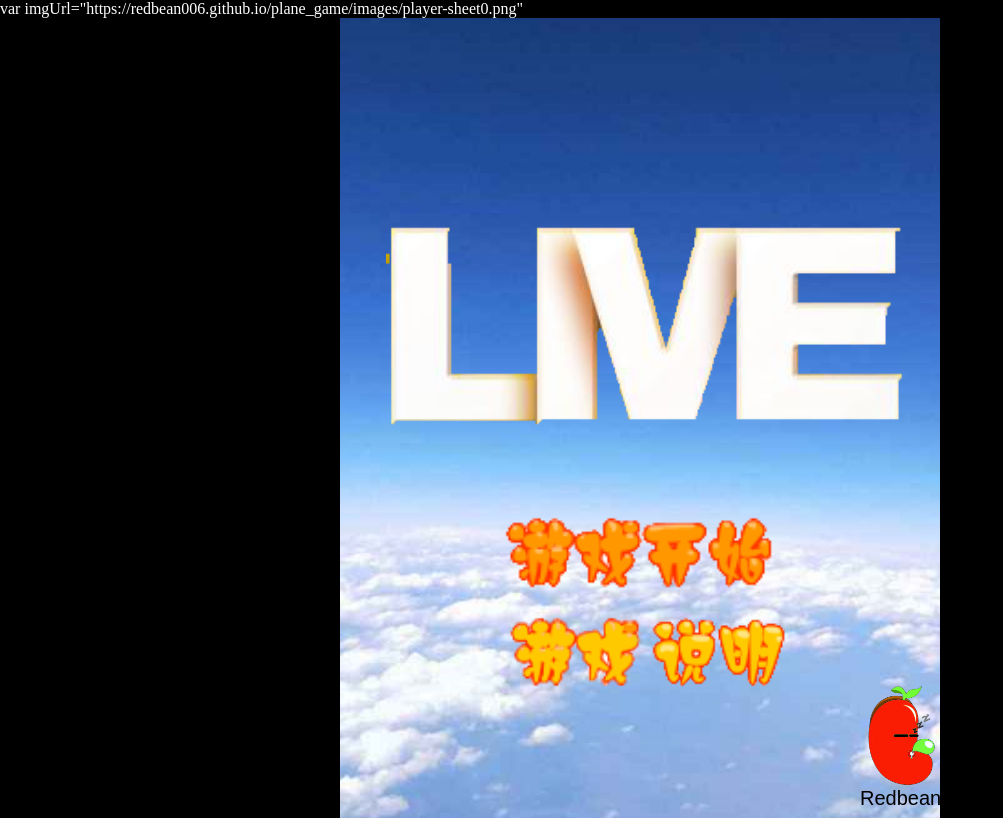
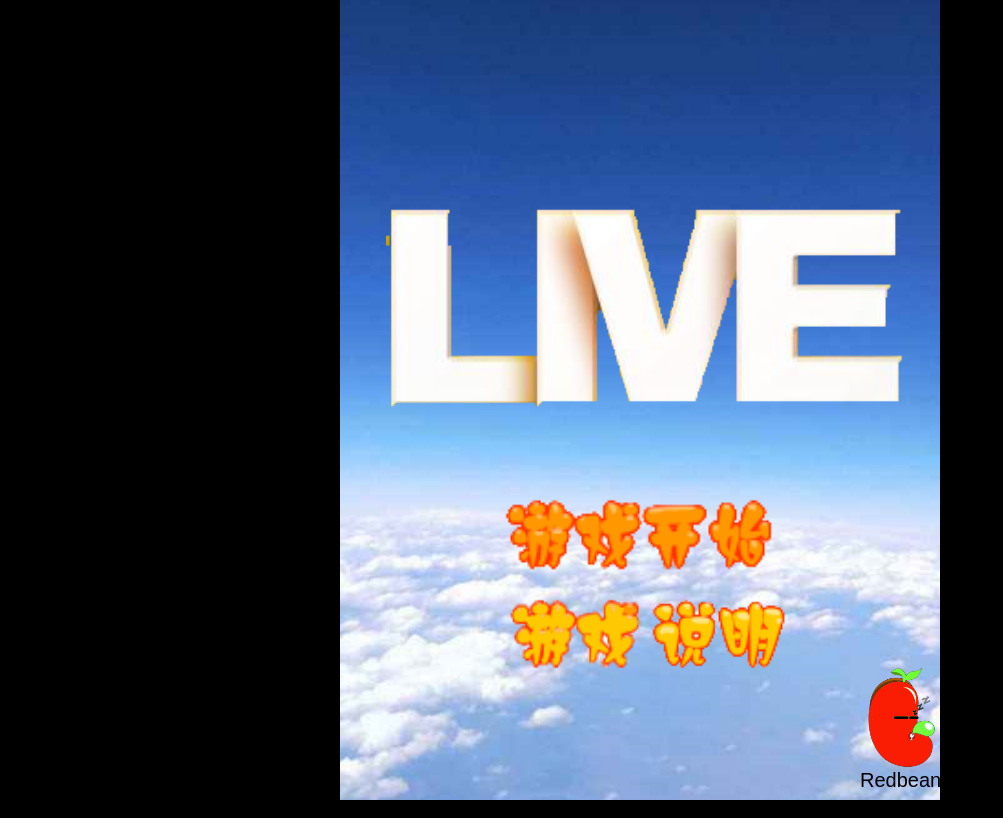
Before and after one commit to redbean006/redbean006.github.io, a plain HTML site: page plane_game/index.html in a window 1280 px wide. Shown: the whole page, without its empty margins (0-1003 px from the left). Drawn offline with Linux system fonts and the light colour scheme.

Commit message:
Update index.html

```diff
--- a/plane_game/index.html
+++ b/plane_game/index.html
@@ -3,7 +3,7 @@
 <head>
     <meta charset="UTF-8" />
 	<meta http-equiv="X-UA-Compatible" content="IE=edge,chrome=1" />
-	var imgUrl="https://redbean006.github.io/plane_game/images/player-sheet0.png"
+	<var imgUrl="https://redbean006.github.io/plane_game/images/player-sheet0.png" />
 	<title>活下去</title>
 
 	<!-- Standardised web app manifest -->
```
